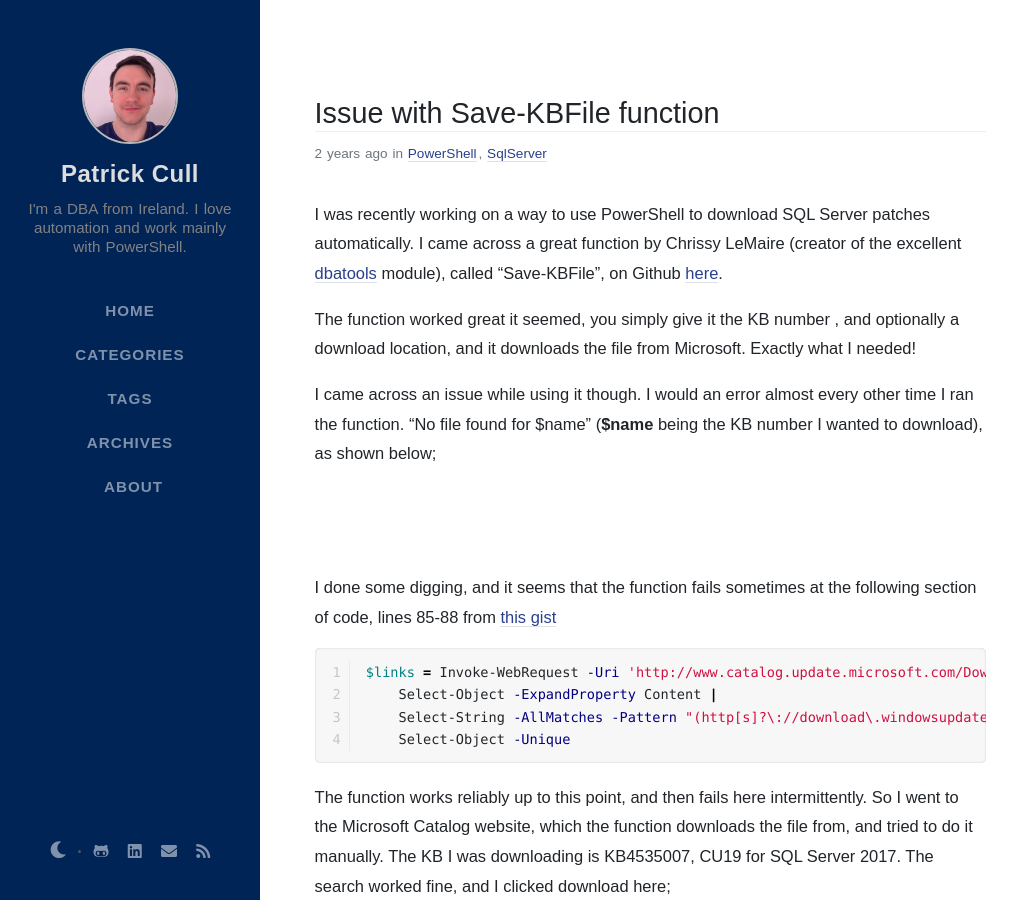
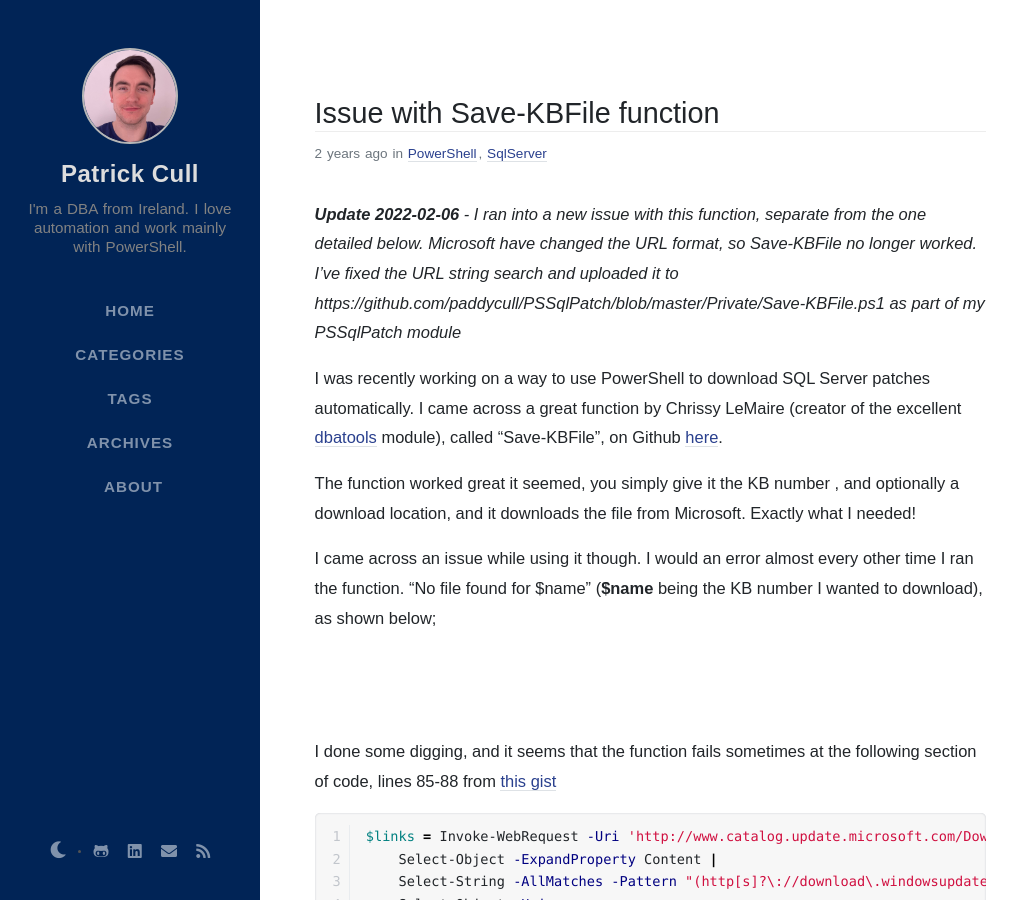
Before and after one commit to paddycull/paddycull.github.io, a Jekyll site: the page built from _posts/2020-03-20-Issue with Save-KBFile function.md, in a window 1280 px wide and 900 px high. Shown: the whole window, without its empty margins (0-1019 px from the left). Built offline with Jekyll 4.4.1, drawn with Linux system fonts in a browser that asks for light colours; nearby versions of some CDN libraries; emoji names are drawn with the system emoji font; some web fonts are replaced; comment, search, counter and statistics services are not loaded.

Commit message:
Update 2020-03-20-Issue with Save-KBFile function.md

```diff
--- a/_posts/2020-03-20-Issue with Save-KBFile function.md
+++ b/_posts/2020-03-20-Issue with Save-KBFile function.md
@@ -9,6 +9,8 @@
 seo:
   date_modified: 2020-03-21 20:36:39 +0000
 ---
+
+***Update 2022-02-06** - I ran into a new issue with this function, separate from the one detailed below. Microsoft have changed the URL format, so Save-KBFile no longer worked. I've fixed the URL string search and uploaded it to https://github.com/paddycull/PSSqlPatch/blob/master/Private/Save-KBFile.ps1 as part of my PSSqlPatch module*
 
 I was recently working on a way to use PowerShell to download SQL Server patches automatically. I came across a great function by Chrissy LeMaire (creator of the excellent <a href="https://dbatools.io/">dbatools</a> module), called "Save-KBFile", on Github <a href="https://gist.github.com/potatoqualitee/b5ed9d584c79f4b662ec38bd63e70a2d">here</a>.
 
```
